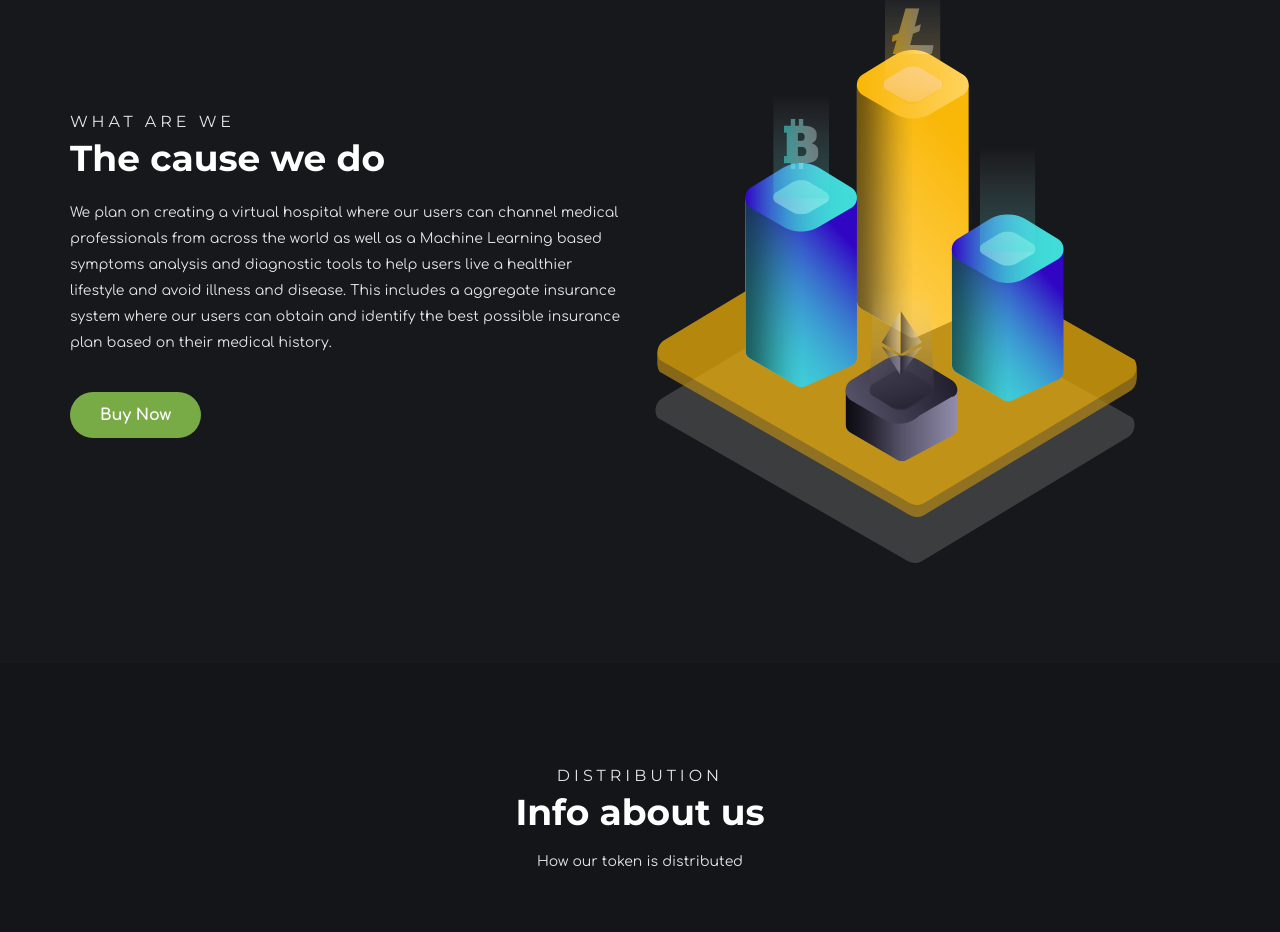
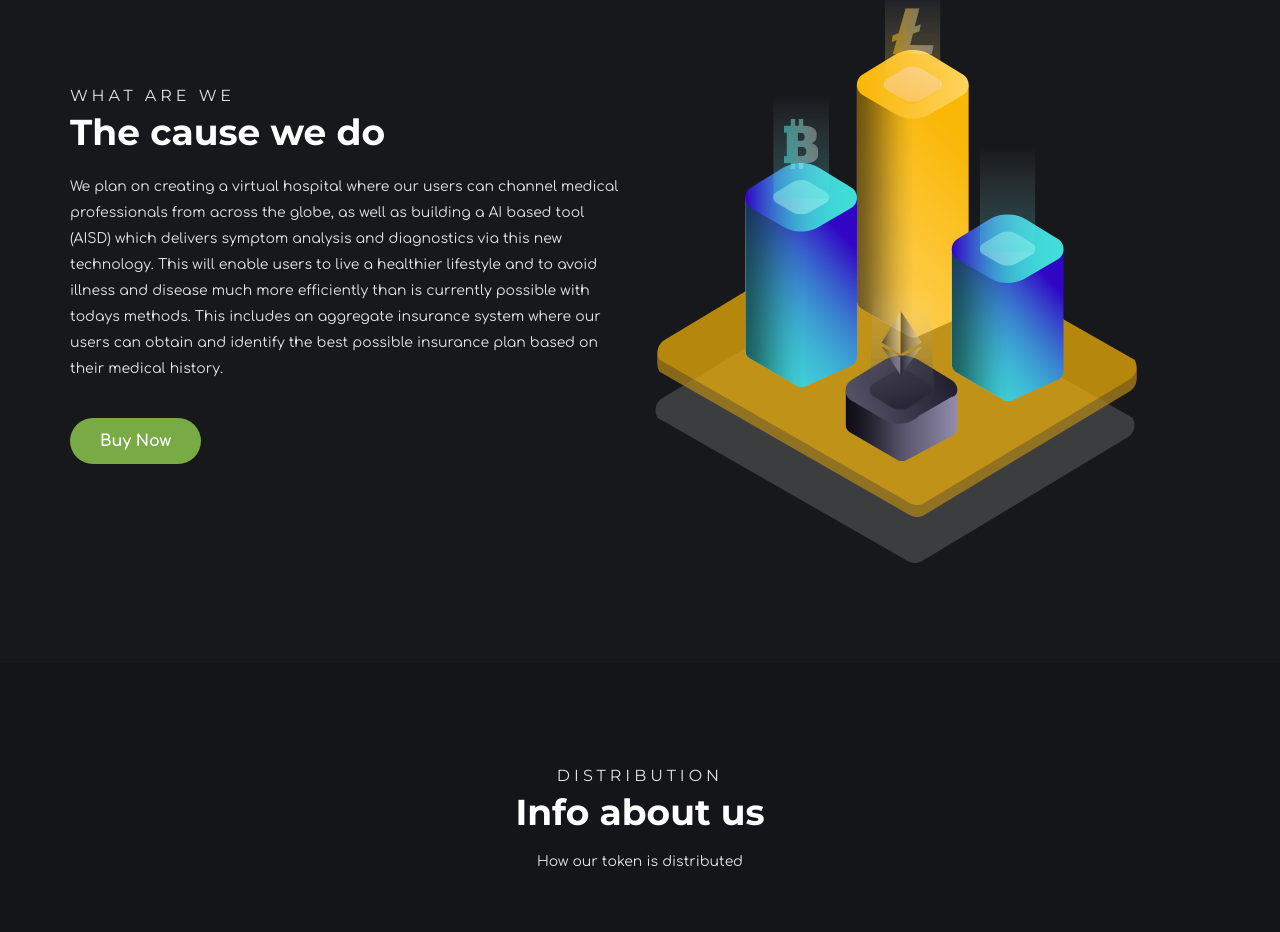
Before and after one commit to Mo16/fair-health, a plain HTML site: page index.html in a window 1280 px wide. Shown: the part 1680-2612 px from the top of the page. Drawn offline with Linux system fonts and the light colour scheme.

Commit message:
Changed text

```diff
--- a/index.html
+++ b/index.html
@@ -169,9 +169,9 @@
                         </div>
                         <p>
 
-                            We plan on creating a virtual hospital where our users can channel medical professionals from across the world as well as a Machine Learning based symptoms analysis and diagnostic tools to help users live a healthier lifestyle and avoid illness and disease.
+                            We plan on creating a virtual hospital where our users can channel medical professionals from across the globe, as well as building a AI based tool (AISD) which delivers symptom analysis and diagnostics via this new technology. This will enable users to live a healthier lifestyle and to avoid illness and disease much more efficiently than is currently possible with todays methods.
 
-This includes a aggregate insurance system where our users can obtain and identify the best possible insurance plan based on their medical history.
+This includes an aggregate insurance system where our users can obtain and identify the best possible insurance plan based on their medical history.
 
                         </p>
 
```
